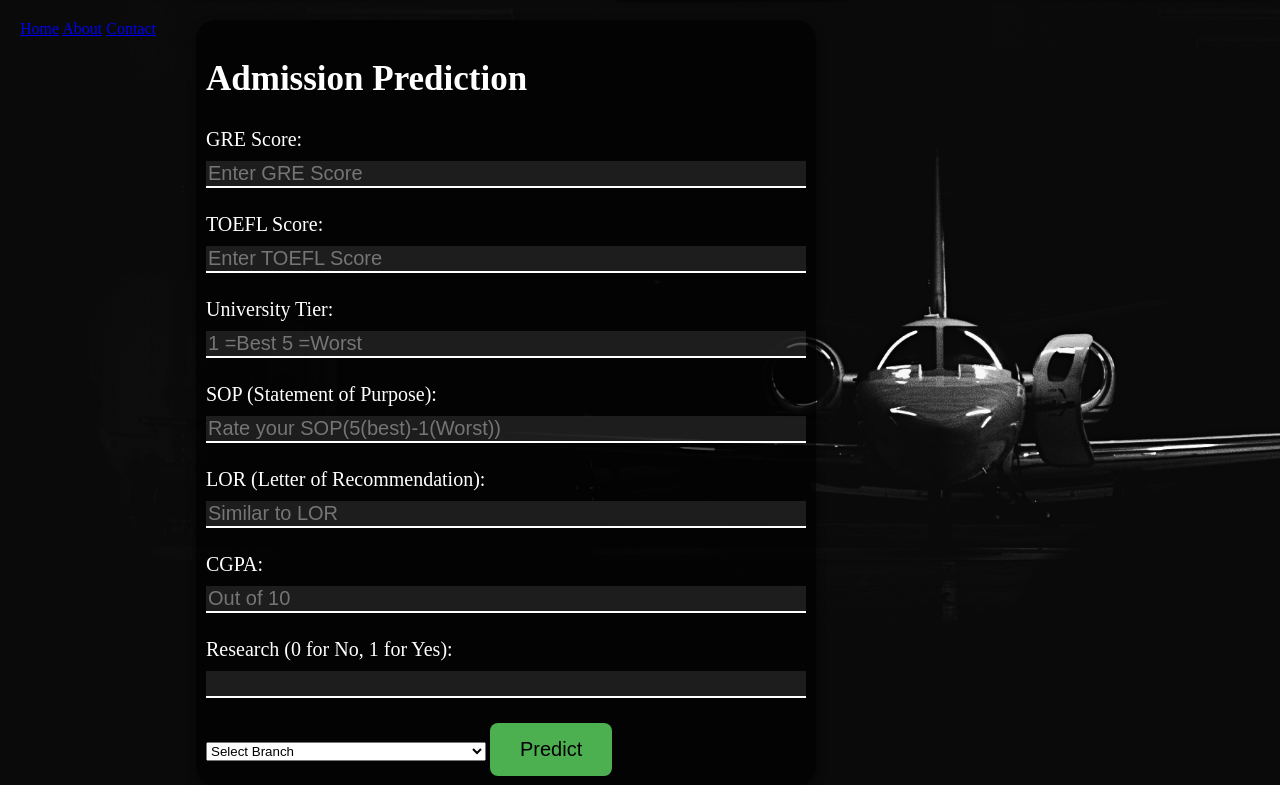
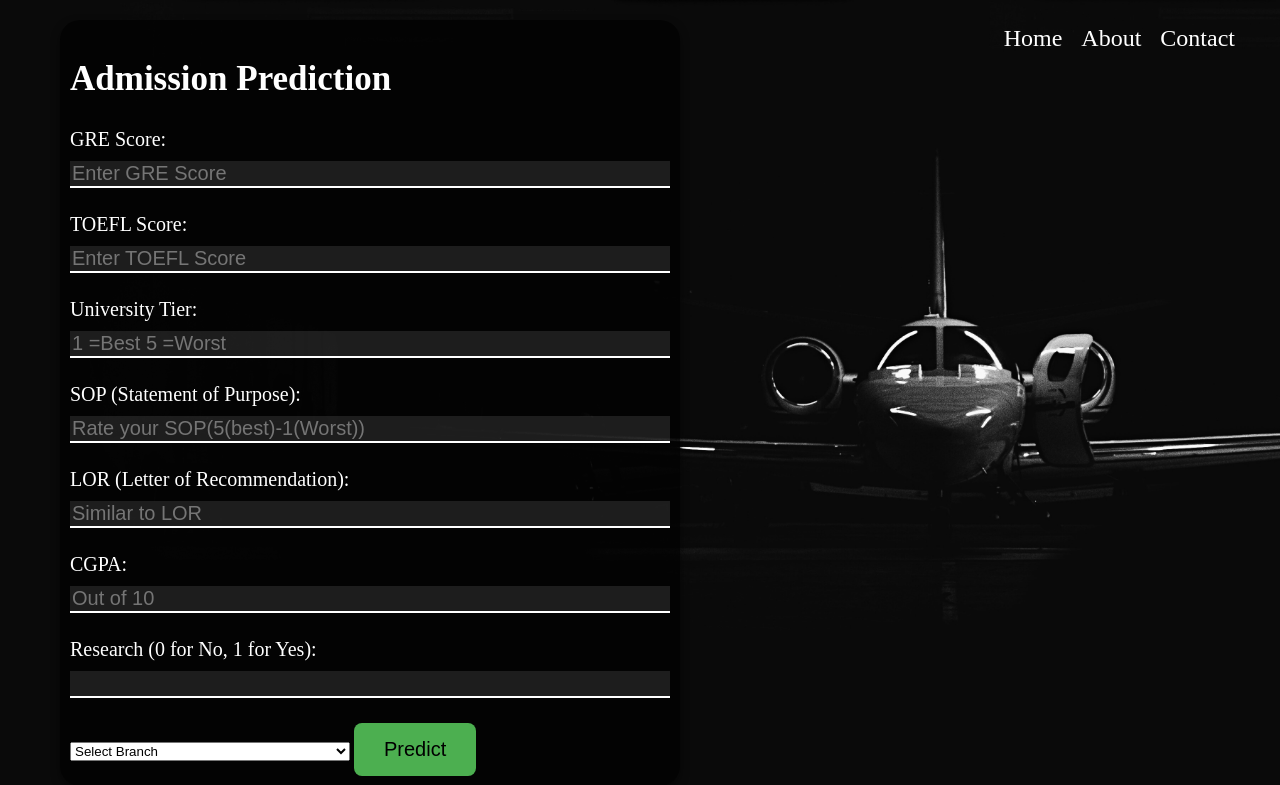
Before and after one commit to KartikeySapkal/Python-ML, a Flask app: page / in a window 1280 px wide. Shown: the top 785 px of the page. Run offline with Flask 3, Linux system fonts and the light colour scheme; parts of the project's set-up code (start-up, migrations or seed data) failed here and were passed over.

Commit message:
Update styles.css

```diff
--- a/Technodium/static/styles.css
+++ b/Technodium/static/styles.css
@@ -9,6 +9,31 @@ body {
     margin: 0;
     padding: 20px;
 }
+.navbar {
+    /* background-color: #070155; */
+    color: white;
+    padding: 10px 20px;
+    position: absolute;
+    margin: 5px;
+    top: 10px;
+    right: 20px;
+}
+
+/* Style for the navbar links */
+.navbar a {
+    color: white;
+    text-decoration: none;
+    margin-left: 15px;
+    transition: 5ms;
+    font-size: 24px;
+
+}
+
+.navbar a:hover{
+    color: rgb(33, 167, 49);
+
+}
+
 
 .container {
     background-color: rgba(0, 0, 0, 0.7);
```
